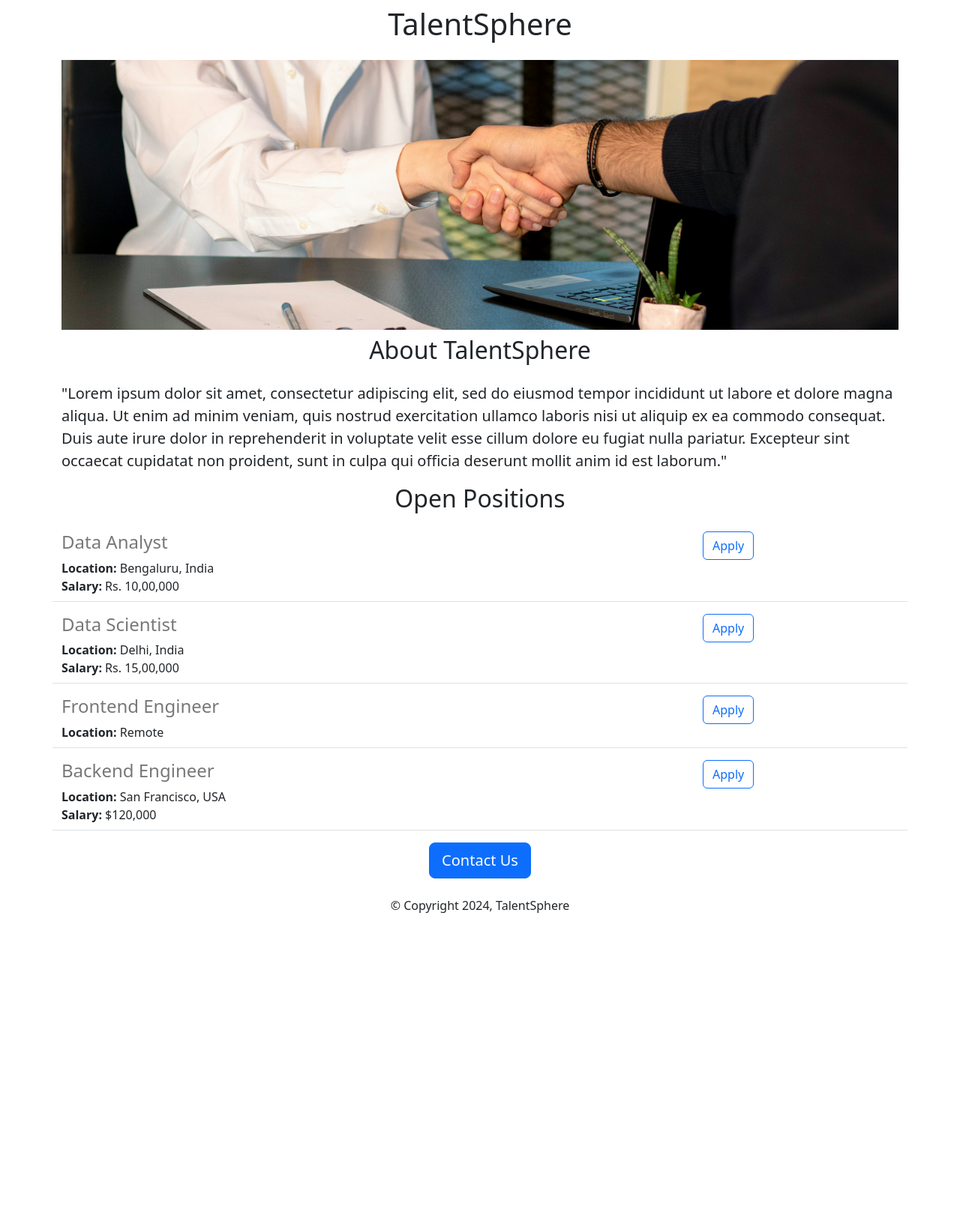
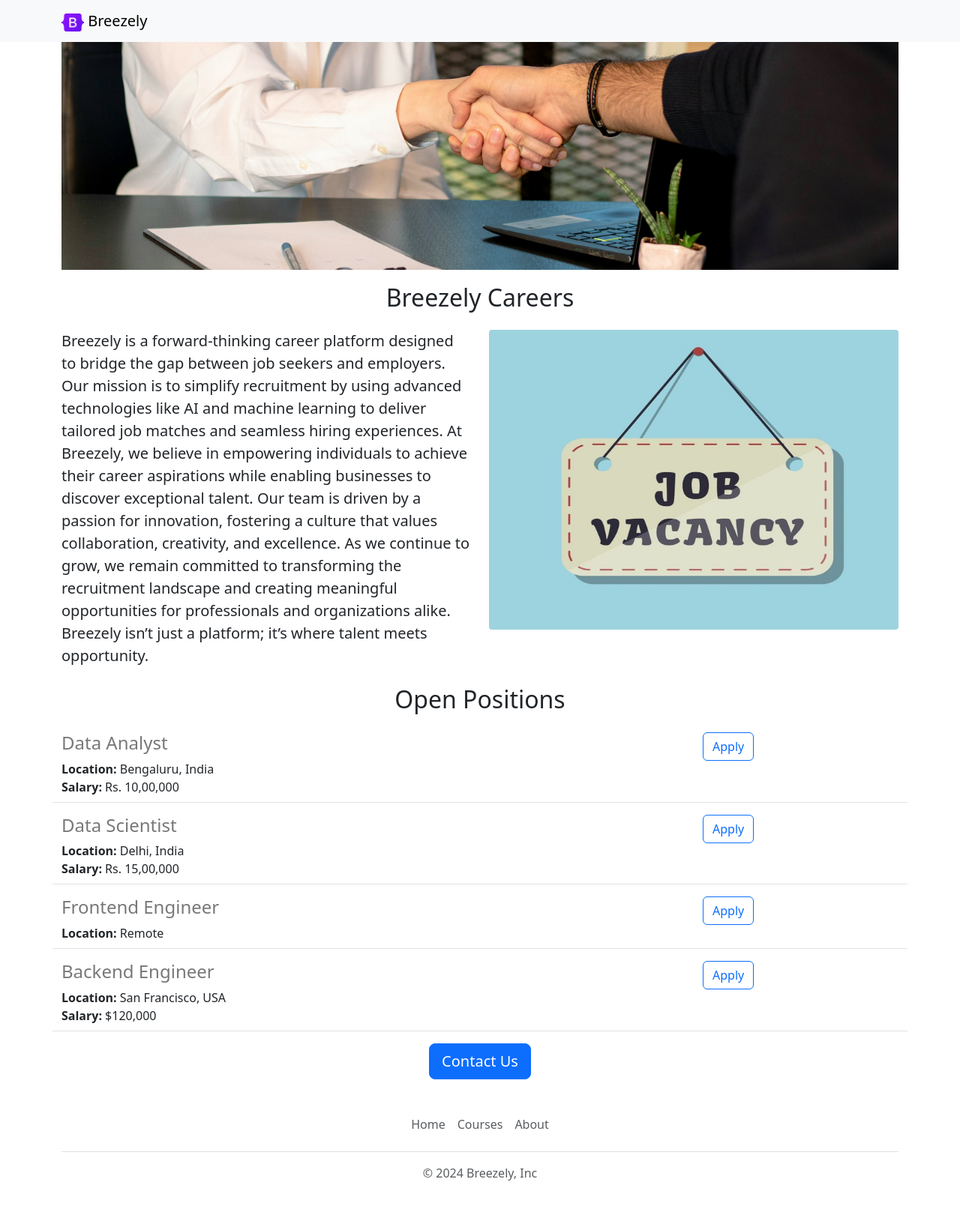
Before and after one commit to Chavan-Gourav/breezely-careers-website-V2, a Flask app: page / in a window 1280 px wide. Shown: the whole page at 75% size. Before the commit the page ends 1218 px from the top, so only its background shows below. Run offline with Flask 3, Linux system fonts and the light colour scheme.

Commit message:
functional and asthetic improvements

```diff
--- /dev/null
+++ b/templates/footer.html
@@ -0,0 +1,10 @@
+<div class="container">
+    <footer class="py-3 my-4">
+      <ul class="nav justify-content-center border-bottom pb-3 mb-3">
+        <li class="nav-item"><a target="_blank" href="https://www.jovian.ai" class="nav-link px-2 text-muted">Home</a></li>
+        <li class="nav-item"><a target="_blank" href="https://jovian.ai/learn" class="nav-link px-2 text-muted">Courses</a></li>
+        <li class="nav-item"><a target="_blank" href="https://blog.jovian.com/about" class="nav-link px-2 text-muted">About</a></li>
+      </ul>
+      <p class="text-center text-muted">&copy; 2024 Breezely, Inc</p>
+    </footer>
+  </div>
--- a/templates/home.html
+++ b/templates/home.html
@@ -2,11 +2,12 @@
 <head>
     <meta charset="UTF-8">
     <meta name="viewport" content="width=device-width, initial-scale=1.0">
-    <title>TalentSphere</title>
+    <title>Breezely</title>
     <meta charset="utf-8">
     <meta name="viewport" content="width=device-width, initial-scale=1">
     <link href="https://cdn.jsdelivr.net/npm/bootstrap@5.3.3/dist/css/bootstrap.min.css" rel="stylesheet"
     integrity="sha384-QWTKZyjpPEjISv5WaRU9OFeRpok6YctnYmDr5pNlyT2bRjXh0JMhjY6hW+ALEwIH" crossorigin="anonymous">
+    <link rel="icon" type="image/x-icon" href="static/logo.png">
     <style>
         #banner {
             height: 360px;
@@ -18,16 +19,22 @@
 </head>
 <body>
     <div class="container">
-        <h1 class="text-center mt-2 mb-4">TalentSphere</h1>
-    <img class="img-fluid" id="banner" src="http://127.0.0.1:5500/static/banner.jpg" alt="banner img" >
-    <h2 class="text-center mt-2 mb-4">About TalentSphere</h2>
-    <p class="lead">
-        "Lorem ipsum dolor sit amet, consectetur adipiscing elit, sed do eiusmod tempor incididunt ut
-        labore et dolore magna aliqua. Ut enim ad minim veniam, quis nostrud exercitation ullamco
-        laboris nisi ut aliquip ex ea commodo consequat. Duis aute irure dolor in reprehenderit in
-        voluptate velit esse cillum dolore eu fugiat nulla pariatur. Excepteur sint occaecat cupidatat
-         non proident, sunt in culpa qui officia deserunt mollit anim id est laborum."
-    </p>
+        {% include 'nav.html' %}
+    <img class="img-fluid" id="banner" src="http://127.0.0.1:5500/static/banner.jpg" alt="banner img" style="margin-bottom: 10px;">
+    <h2 class="text-center mt-2 mb-4">Breezely Careers</h2>
+    <div class="row">
+        <div class="col-md-6">
+        <p class="lead">
+            Breezely is a forward-thinking career platform designed to bridge the gap between job seekers and employers. Our mission is to simplify recruitment by using advanced technologies like AI and machine learning to deliver tailored job matches and seamless hiring experiences.
+            At Breezely, we believe in empowering individuals to achieve their career aspirations while enabling businesses to discover exceptional talent. Our team is driven by a passion for innovation, fostering a culture that values collaboration, creativity, and excellence.
+            As we continue to grow, we remain committed to transforming the recruitment landscape and creating meaningful opportunities for professionals and organizations alike. Breezely isn’t just a platform; it’s where talent meets opportunity.
+        </p>
+        </div>
+        <div class='d-none d-md-block col-md-6'>
+            <img src="static/vacancy.jpeg" alt="vacancy logo" style="height: 400px; width: 100%; border-radius: 4px; margin-bottom: 10px;">
+
+        </div>
+    </div>
     <h2 class="text-center mt-2 mb-4">Open Positions</h2>
     <div>
         {% for job in jobs %}
@@ -35,9 +42,9 @@
         {% endfor %}
     </div>
     <div class="text-center">
-        <button class="btn btn-primary btn-lg">Contact Us</button>
-        <p class="mt-4">© Copyright 2024, TalentSphere</p>
+        <a class="btn btn-primary btn-lg" href="mailto:breezely.ai@gmail.com?subject=Question%20about%20Job%20Openings&body=My%20Name%3A%20%3Cyour%20name%3E%0AMy%20Question%3A%20%3Center%20your%20question%20here%3E">Contact Us</a>
     </div>
     </div>
+    {% include 'footer.html' %}
 </body>
 </!DOCTYPE html>
--- a/templates/jobitem.html
+++ b/templates/jobitem.html
@@ -11,6 +11,6 @@
     {% endif %}
     </div>
     <div class="col-3">
-        <button type="button" class="btn btn-outline-primary">Apply</button>
+        <a href="mailto:breezely.ai@gmail.com?subject=Application%20for%20{{job['title']}}&body=My%20Name%3A%20%3Cyour%20name%3E%0AMy%20Resume%20Link%3A%20%3Cyour%20resume%20link%3E%0AMy%20Linkedin%20Link%3A%20%3Cyour%20linkedin%20link%3E" type="button" class="btn btn-outline-primary">Apply</a>
     </div>
 </div>
--- /dev/null
+++ b/templates/nav.html
@@ -0,0 +1,8 @@
+<nav class="navbar bg-body-tertiary shadow-p3 fixed-top bg-white ">
+    <div class="container">
+      <a class="navbar-brand" href="#">
+        <img src="static/logo.png" alt="Bootstrap" width="30" height="24">
+        Breezely
+      </a>
+    </div>
+  </nav>
```
Also changed, not shown: static/logo.png (added), static/vacancy.jpeg (added).
